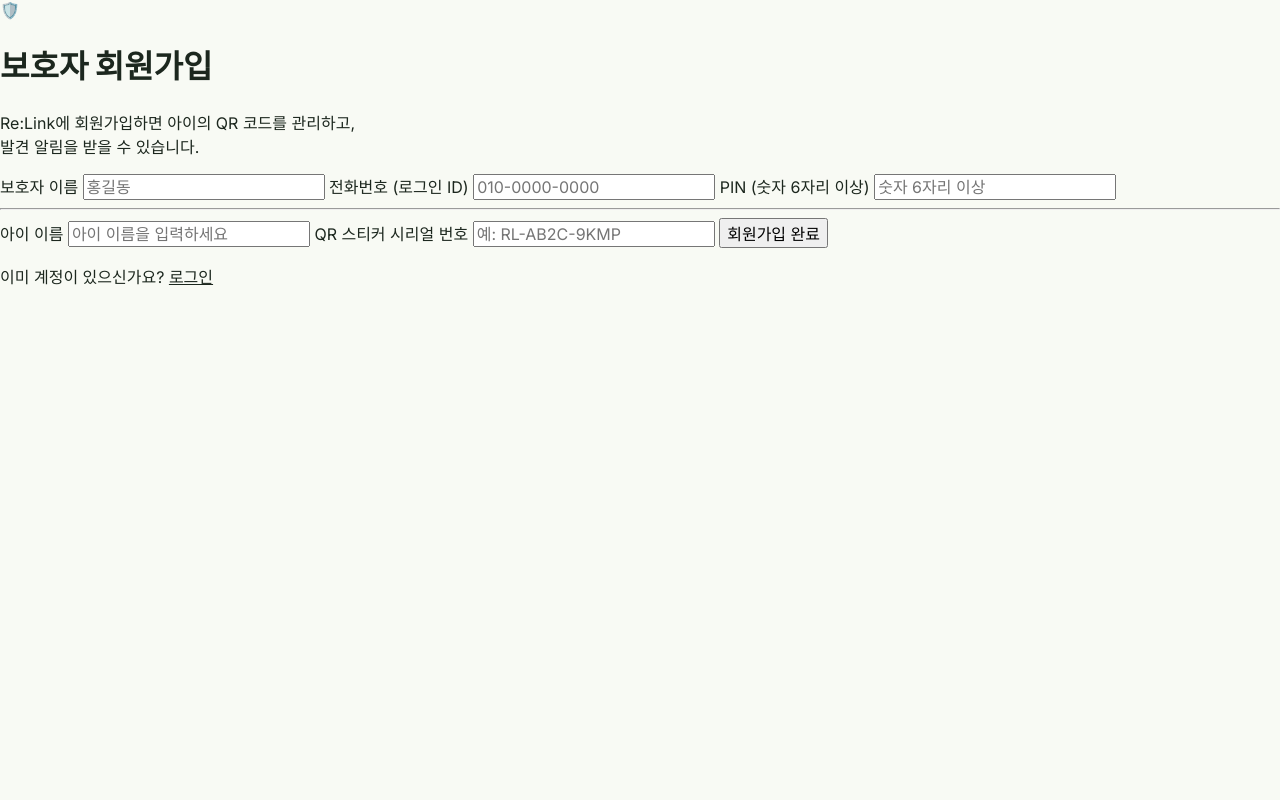
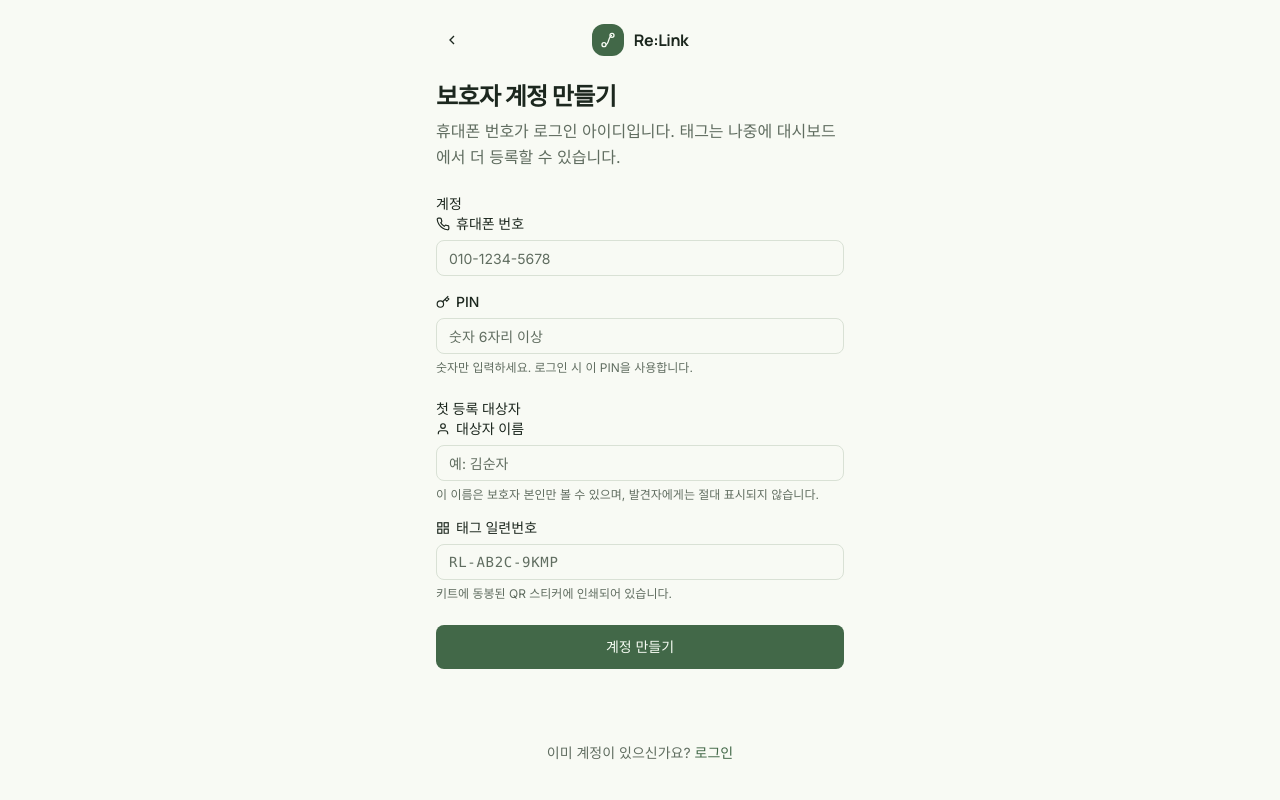
Before and after one commit to sunnn62/dgu-rise-Re-Link, a FastAPI app: page /register in a window 1280 px wide. Run offline with FastAPI, Linux system fonts and the light colour scheme.

Commit message:
feat: 보호자 회원가입과 로그인 화면 개선

```diff
--- a/templates/register.html
+++ b/templates/register.html
@@ -1,106 +1,38 @@
 <!DOCTYPE html>
 <html lang="ko">
-<head>
-  <meta charset="UTF-8" />
-  <meta name="viewport" content="width=device-width, initial-scale=1.0" />
-  <title>보호자 회원가입 — Re:Link</title>
-  <link rel="stylesheet" href="/static/style.css" />
-</head>
+<head><meta charset="UTF-8"/><meta name="viewport" content="width=device-width,initial-scale=1.0"/><title>보호자 회원가입 — Re:Link</title><link rel="stylesheet" href="/static/style.css?v=20260725-6"/></head>
 <body>
-  <main class="landing">
-    <div class="landing-card">
-      <div class="landing-icon">🛡️</div>
-      <h1>보호자 회원가입</h1>
-      <p class="landing-desc">
-        Re:Link에 회원가입하면 아이의 QR 코드를 관리하고,<br />
-        발견 알림을 받을 수 있습니다.
-      </p>
+  <main class="screen-shell gap-6">
+    <header class="topbar">
+      <a class="button button-ghost button-icon" href="/" aria-label="홈으로"><svg viewBox="0 0 24 24" fill="none" stroke="currentColor" stroke-width="2"><path d="m15 18-6-6 6-6"/></svg></a>
+      <a class="logo sm" href="/"><span class="logo-mark"><svg viewBox="0 0 24 24" fill="none" stroke="currentColor" stroke-width="2"><circle cx="6" cy="19" r="3"/><circle cx="18" cy="5" r="3"/><path d="M9 19c4 0 4-14 9-14"/></svg></span><span class="logo-word">Re:Link</span></a>
+      <span class="topbar-spacer" aria-hidden="true"></span>
+    </header>
 
-      {% if error == "missing_fields" %}
-      <p class="form-error" role="alert">모든 항목을 입력해 주세요.</p>
-      {% elif error == "invalid_pin" %}
-      <p class="form-error" role="alert">PIN은 숫자 6자리 이상으로 입력해 주세요.</p>
-      {% elif error == "phone_taken" %}
-      <p class="form-error" role="alert">
-        이미 가입된 번호입니다. <a href="/login">로그인해주세요</a>.
-      </p>
-      {% elif error == "invalid_serial" %}
-      <p class="form-error" role="alert">유효하지 않은 시리얼 번호입니다. 스티커에 적힌 번호를 다시 확인해 주세요.</p>
-      {% elif error == "serial_used" %}
-      <p class="form-error" role="alert">이미 등록된 QR입니다. 다른 시리얼 번호를 사용해 주세요.</p>
-      {% endif %}
+    <div class="intro"><h1 class="page-title">보호자 계정 만들기</h1><p class="page-copy">휴대폰 번호가 로그인 아이디입니다. 태그는 나중에 대시보드에서 더 등록할 수 있습니다.</p></div>
 
-      <!-- [Week1] 전화번호(ID)+PIN(비밀번호) 방식 회원가입 폼.
-           최초 아이 1명은 회원가입과 함께 시리얼 번호로 등록한다(PLAN "최초 등록"). -->
-      <form class="register-form" action="/register" method="post">
-        <label class="form-label" for="guardian_name">보호자 이름</label>
-        <input
-          id="guardian_name"
-          name="guardian_name"
-          class="form-input"
-          type="text"
-          placeholder="홍길동"
-          required
-          maxlength="100"
-        />
+    {% if error %}
+    <div class="alert destructive" role="alert"><svg viewBox="0 0 24 24" fill="none" stroke="currentColor" stroke-width="2"><path d="m21.73 18-8-14a2 2 0 0 0-3.46 0l-8 14A2 2 0 0 0 4 21h16a2 2 0 0 0 1.73-3Z"/><path d="M12 9v4M12 17h.01"/></svg><div class="alert-title">가입 정보를 확인해 주세요</div><div class="alert-description">{% if error == "missing_fields" %}모든 항목을 입력해 주세요.{% elif error == "invalid_pin" %}PIN은 최소 6자리 숫자여야 합니다.{% elif error == "phone_taken" %}이미 가입된 번호입니다. 로그인해 주세요.{% elif error == "invalid_serial" %}태그에 인쇄된 코드를 확인해 주세요.{% elif error == "serial_used" %}이미 등록된 QR 태그입니다.{% endif %}</div></div>
+    {% endif %}
 
-        <label class="form-label" for="guardian_phone">전화번호 (로그인 ID)</label>
-        <input
-          id="guardian_phone"
-          name="guardian_phone"
-          class="form-input"
-          type="tel"
-          placeholder="010-0000-0000"
-          pattern="01[0-9]-\d{3,4}-\d{4}"
-          required
-          maxlength="13"
-        />
+    <form class="form-stack" action="/register" method="post">
+      <input type="hidden" name="guardian_name" value="보호자"/>
+      <fieldset class="fieldset">
+        <legend class="legend">계정</legend>
+        <div class="field"><label class="field-label" for="phone"><svg viewBox="0 0 24 24" fill="none" stroke="currentColor" stroke-width="2"><path d="M22 16.92v3a2 2 0 0 1-2.18 2 19.8 19.8 0 0 1-8.63-3.07 19.5 19.5 0 0 1-6-6 19.8 19.8 0 0 1-3.07-8.67A2 2 0 0 1 4.11 2h3a2 2 0 0 1 2 1.72c.12.93.36 1.85.7 2.81a2 2 0 0 1-.45 2.11L8.09 9.91a16 16 0 0 0 6 6l1.27-1.27a2 2 0 0 1 2.11-.45c.96.34 1.88.58 2.81.7A2 2 0 0 1 22 16.92z"/></svg>휴대폰 번호</label><input class="input" id="phone" name="guardian_phone" type="tel" inputmode="tel" autocomplete="tel" placeholder="010-1234-5678" required/></div>
+        <div class="field"><label class="field-label" for="pin"><svg viewBox="0 0 24 24" fill="none" stroke="currentColor" stroke-width="2"><circle cx="7.5" cy="15.5" r="5.5"/><path d="m21 2-9.6 9.6M15.5 7.5l3 3L22 7l-3-3"/></svg>PIN</label><input class="input" id="pin" name="guardian_pin" type="password" inputmode="numeric" autocomplete="new-password" placeholder="숫자 6자리 이상" pattern="[0-9]{6,}" required/><span class="field-description">숫자만 입력하세요. 로그인 시 이 PIN을 사용합니다.</span></div>
+      </fieldset>
 
-        <label class="form-label" for="guardian_pin">PIN (숫자 6자리 이상)</label>
-        <input
-          id="guardian_pin"
-          name="guardian_pin"
-          class="form-input"
-          type="password"
-          inputmode="numeric"
-          placeholder="숫자 6자리 이상"
-          pattern="[0-9]{6,}"
-          minlength="6"
-          required
-          autocomplete="new-password"
-        />
+      <fieldset class="fieldset">
+        <legend class="legend">첫 등록 대상자</legend>
+        <div class="field"><label class="field-label" for="name"><svg viewBox="0 0 24 24" fill="none" stroke="currentColor" stroke-width="2"><path d="M20 21v-2a4 4 0 0 0-4-4H8a4 4 0 0 0-4 4v2"/><circle cx="12" cy="7" r="4"/></svg>대상자 이름</label><input class="input" id="name" name="child_name" placeholder="예: 김순자" required/><span class="field-description">이 이름은 보호자 본인만 볼 수 있으며, 발견자에게는 절대 표시되지 않습니다.</span></div>
+        <div class="field"><label class="field-label" for="serial"><svg viewBox="0 0 24 24" fill="none" stroke="currentColor" stroke-width="2"><rect x="3" y="3" width="7" height="7"/><rect x="14" y="3" width="7" height="7"/><rect x="3" y="14" width="7" height="7"/><path d="M14 14h7v7h-7z"/></svg>태그 일련번호</label><input class="input mono" id="serial" name="serial" placeholder="RL-AB2C-9KMP" required/><span class="field-description">키트에 동봉된 QR 스티커에 인쇄되어 있습니다.</span></div>
+      </fieldset>
 
-        <hr class="form-divider" />
+      <button class="button button-lg w-full" type="submit">계정 만들기</button>
+    </form>
 
-        <label class="form-label" for="child_name">아이 이름</label>
-        <input
-          id="child_name"
-          name="child_name"
-          class="form-input"
-          type="text"
-          placeholder="아이 이름을 입력하세요"
-          required
-          maxlength="100"
-        />
-
-        <label class="form-label" for="serial">QR 스티커 시리얼 번호</label>
-        <input
-          id="serial"
-          name="serial"
-          class="form-input"
-          type="text"
-          placeholder="예: RL-AB2C-9KMP"
-          required
-          maxlength="32"
-        />
-
-        <button type="submit" class="btn-primary register-btn">회원가입 완료</button>
-      </form>
-
-      <p class="status-msg">
-        이미 계정이 있으신가요? <a href="/login">로그인</a>
-      </p>
-    </div>
+    <p class="auth-footer">이미 계정이 있으신가요? <a class="text-link" href="/login">로그인</a></p>
   </main>
 </body>
 </html>
```
Also changed, not shown: templates/login.html (+24 -54 lines).
